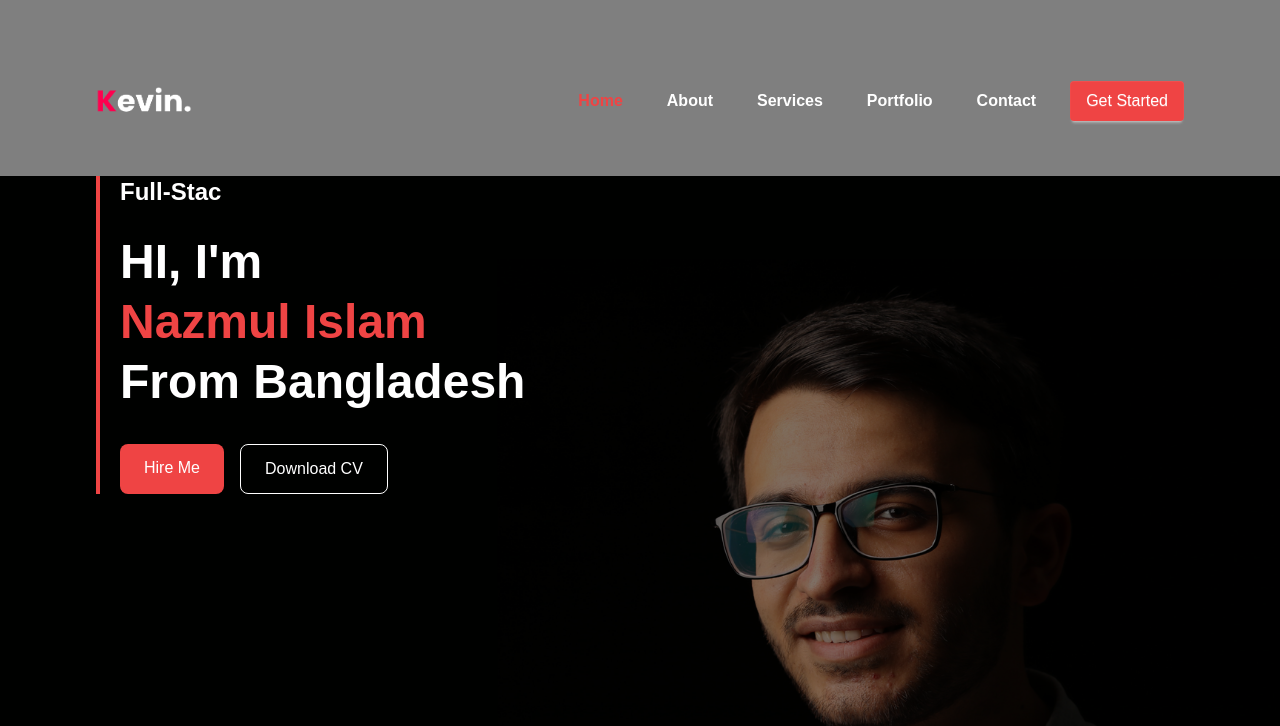
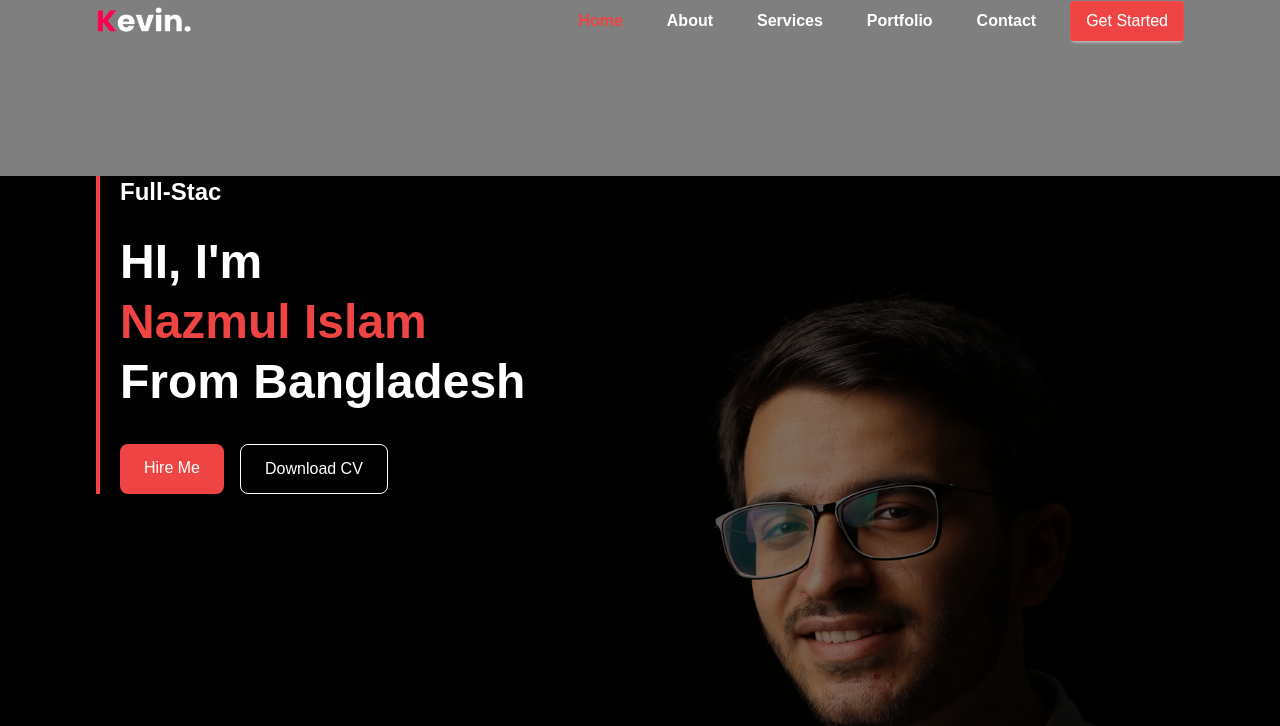
Before and after one commit to Nazmul-IT67/Developer-Portfolio, a plain HTML site: page index.html in a window 1280 px wide. Shown: the top 726 px of the page. Drawn offline with nearby package versions, Linux system fonts and the light colour scheme.

Commit message:
Update index.html

```diff
--- a/index.html
+++ b/index.html
@@ -24,7 +24,7 @@
       <div class="relative z-10 container mx-auto md:px-10 lg:px-16 xl:px-24">
         <!-- Navbar -->
         <nav
-          class="fixed top-0 left-0 w-full z-50 flex items-center justify-between bg-transparent container mx-auto px-6 md:px-10 lg:px-16 xl:px-24 py-20">
+          class="fixed top-0 left-0 w-full z-50 flex items-center justify-between bg-transparent container mx-auto px-6 md:px-10 lg:px-16 xl:px-24">
           <img src="assets/images/logo.png" alt="" class="w-24" />
 
           <ul id="sidemenu" class="hidden md:flex gap-6 items-center">
```
